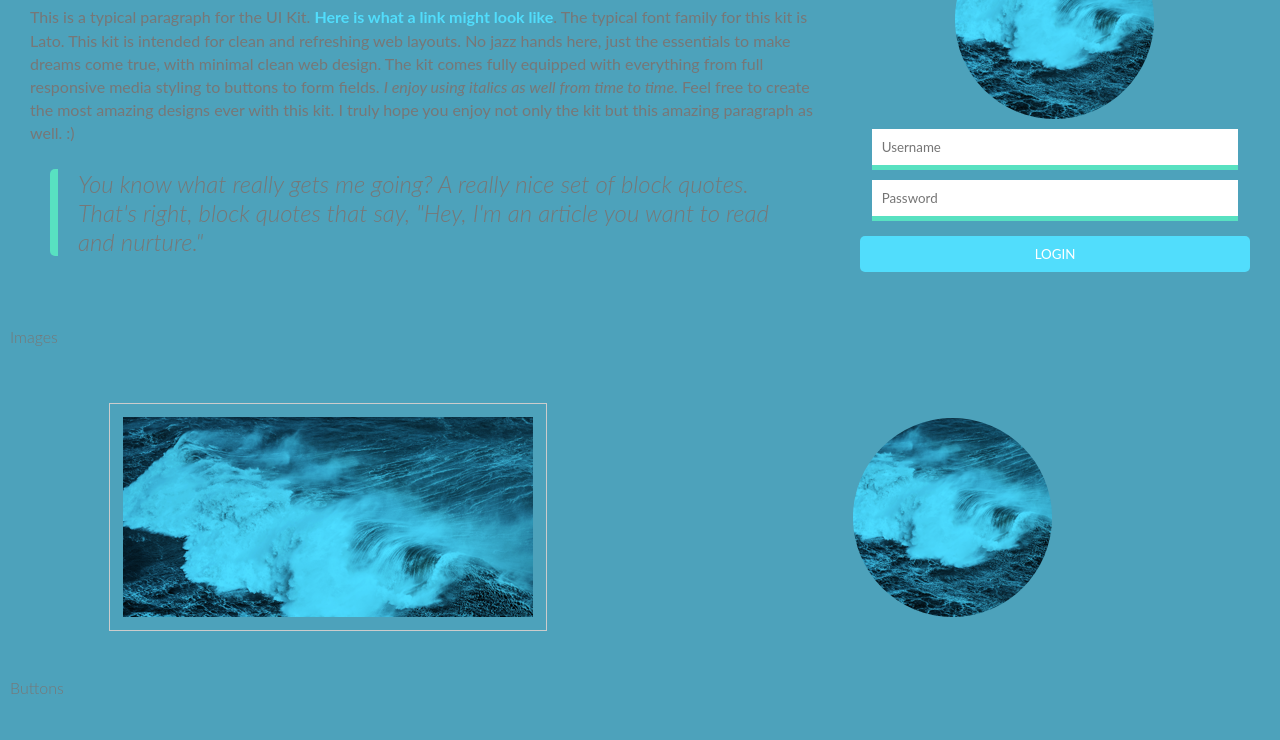
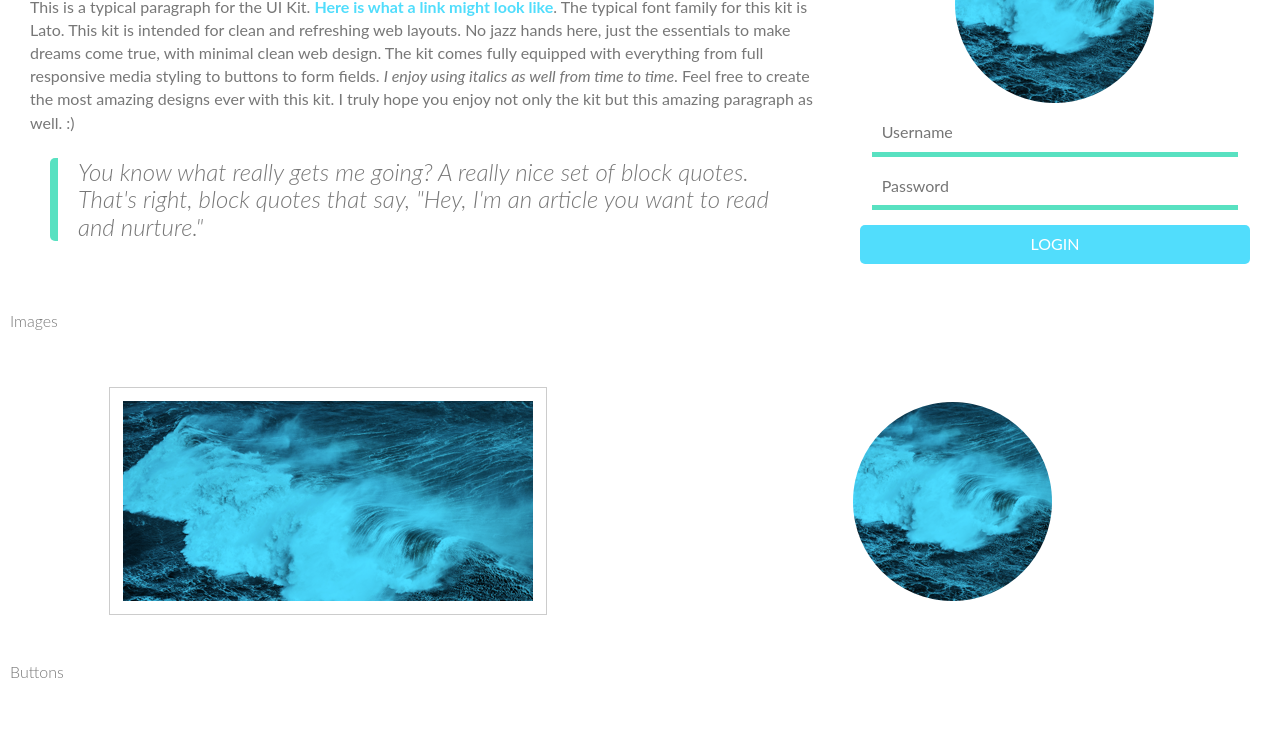
Before and after one commit to StefWebDesigner/Treehouse-Project-4, a plain HTML site: page index.html in a window 1280 px wide. Shown: the part 360-1100 px from the top of the page. Drawn offline with nearby package versions, Linux system fonts and the light colour scheme; files that its build step writes are made by us from their sources.

Commit message:
added folders that will be needed for the project, and texting this git command stuff is s working.

```diff
--- a/index.html
+++ b/index.html
@@ -5,7 +5,8 @@
   <meta charset="utf-8">
   <title>Circles UI Kit</title>
   <meta name="viewport" content="width=device-width, initial-scale=1">
-  <link rel="stylesheet" href="css/styles.css">
+  <link rel="stylesheet" href="code/_scss/base/normalize.css">
+  <link rel="stylesheet" href="code/_css/input.css">
 </head>
 
 <body class="container">
```
Also changed, not shown: code/_css/input.css, code/_scss/base/normalize.css (added), code/_scss/utilities/variables/_variables.scss (added).
